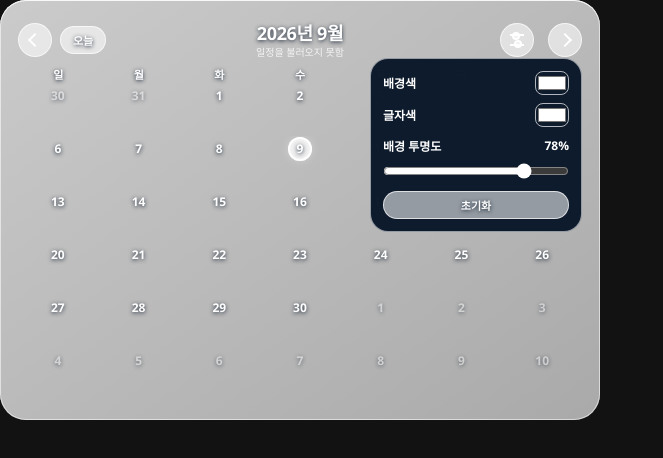
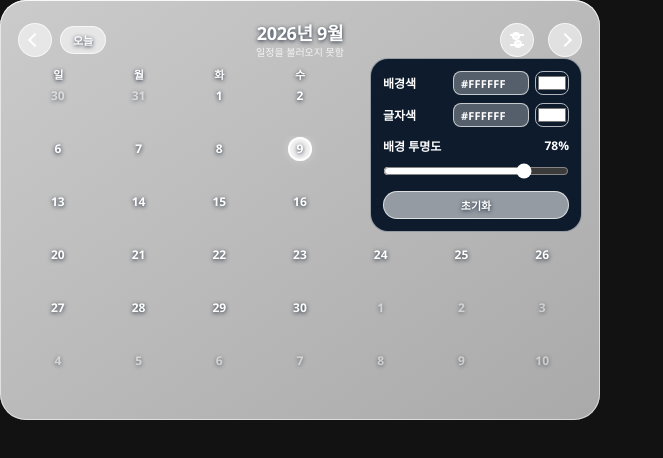
Before and after one commit to maxhong-1999/rainmeter-google-calendar, a website: page @Resources/calendar.html in a window 1280 px wide. Both pictures are taken after a click on the button 517 px from the left and 40 px from the top of the page. Shown: the whole page, without its empty margins (0-663 px from the left). Drawn offline with Linux system fonts and the light colour scheme; no server answers.

Commit message:
feat: add HEX theme color inputs

```diff
--- a/@Resources/calendar-theme-ui.mjs
+++ b/@Resources/calendar-theme-ui.mjs
@@ -16,6 +16,8 @@ export function createThemeSettingsController({
   settingsPanel,
   backgroundInput,
   foregroundInput,
+  backgroundHexInput = null,
+  foregroundHexInput = null,
   opacityInput,
   opacityOutput,
   resetButton,
@@ -35,6 +37,8 @@ export function createThemeSettingsController({
     root.style.setProperty('--theme-shadow', shadowForForeground(normalizedTheme.foreground));
     backgroundInput.value = normalizedTheme.background;
     foregroundInput.value = normalizedTheme.foreground;
+    if (backgroundHexInput) backgroundHexInput.value = normalizedTheme.background;
+    if (foregroundHexInput) foregroundHexInput.value = normalizedTheme.foreground;
     opacityInput.value = String(backgroundOpacity);
     opacityOutput.textContent = `${backgroundOpacity}%`;
     if (persist) saveTheme(storage, normalizedTheme);
@@ -49,6 +53,8 @@ export function createThemeSettingsController({
   settingsButton.addEventListener('click', () => setOpen(settingsPanel.hidden));
   backgroundInput.addEventListener('input', () => applyTheme({ background: backgroundInput.value, foreground: foregroundInput.value, backgroundOpacity: opacityInput.value }));
   foregroundInput.addEventListener('input', () => applyTheme({ background: backgroundInput.value, foreground: foregroundInput.value, backgroundOpacity: opacityInput.value }));
+  backgroundHexInput?.addEventListener('change', () => applyTheme({ background: backgroundHexInput.value, foreground: foregroundInput.value, backgroundOpacity: opacityInput.value }));
+  foregroundHexInput?.addEventListener('change', () => applyTheme({ background: backgroundInput.value, foreground: foregroundHexInput.value, backgroundOpacity: opacityInput.value }));
   opacityInput.addEventListener('input', () => applyTheme({ background: backgroundInput.value, foreground: foregroundInput.value, backgroundOpacity: opacityInput.value }));
   resetButton.addEventListener('click', () => applyTheme(DEFAULT_THEME));
   documentTarget.addEventListener('click', (event) => {
--- a/@Resources/calendar.css
+++ b/@Resources/calendar.css
@@ -271,7 +271,13 @@ html[data-sync="error"] #sync-state { color: rgb(var(--theme-foreground-rgb) / .
 
 .theme-field + .theme-field { margin-top: 8px; }
 
-.theme-field input {
+.theme-color-controls {
+  display: flex;
+  align-items: center;
+  gap: 6px;
+}
+
+.theme-field input[type="color"] {
   width: 34px;
   height: 24px;
   padding: 0;
@@ -279,6 +285,21 @@ html[data-sync="error"] #sync-state { color: rgb(var(--theme-foreground-rgb) / .
   border-radius: 8px;
   background: transparent;
   cursor: pointer;
+}
+
+.theme-hex {
+  width: 76px;
+  height: 24px;
+  padding: 0 7px;
+  border: 1px solid rgb(var(--theme-foreground-rgb) / .68);
+  border-radius: 8px;
+  background: rgb(var(--theme-background-rgb) / calc(var(--theme-background-opacity) * .38));
+  color: var(--text);
+  font: inherit;
+  font-size: 11px;
+  font-weight: 700;
+  letter-spacing: .02em;
+  text-transform: uppercase;
 }
 
 .theme-opacity-field {
--- a/@Resources/calendar.html
+++ b/@Resources/calendar.html
@@ -36,8 +36,8 @@
         <div id="calendar-grid" class="calendar-grid" role="grid" aria-label="월간 일정표"></div>
       </section>
       <section class="theme-settings-panel" id="theme-settings-panel" role="dialog" aria-label="색상 설정" hidden>
-        <label class="theme-field" for="theme-background"><span>배경색</span><input id="theme-background" type="color" value="#ffffff"></label>
-        <label class="theme-field" for="theme-foreground"><span>글자색</span><input id="theme-foreground" type="color" value="#ffffff"></label>
+        <label class="theme-field" for="theme-background"><span>배경색</span><span class="theme-color-controls"><input id="theme-background-hex" class="theme-hex" type="text" inputmode="text" maxlength="7" pattern="#[0-9A-Fa-f]{6}" spellcheck="false" aria-label="배경색 HEX 코드" value="#FFFFFF"><input id="theme-background" type="color" value="#ffffff"></span></label>
+        <label class="theme-field" for="theme-foreground"><span>글자색</span><span class="theme-color-controls"><input id="theme-foreground-hex" class="theme-hex" type="text" inputmode="text" maxlength="7" pattern="#[0-9A-Fa-f]{6}" spellcheck="false" aria-label="글자색 HEX 코드" value="#FFFFFF"><input id="theme-foreground" type="color" value="#ffffff"></span></label>
         <label class="theme-opacity-field" for="theme-opacity">
           <span>배경 투명도</span>
           <output id="theme-opacity-value" for="theme-opacity">78%</output>
--- a/@Resources/calendar.js
+++ b/@Resources/calendar.js
@@ -25,6 +25,8 @@ const themeSettingsButton = document.querySelector('#theme-settings-button');
 const themeSettingsPanel = document.querySelector('#theme-settings-panel');
 const themeBackground = document.querySelector('#theme-background');
 const themeForeground = document.querySelector('#theme-foreground');
+const themeBackgroundHex = document.querySelector('#theme-background-hex');
+const themeForegroundHex = document.querySelector('#theme-foreground-hex');
 const themeOpacity = document.querySelector('#theme-opacity');
 const themeOpacityValue = document.querySelector('#theme-opacity-value');
 const themeReset = document.querySelector('#theme-reset');
@@ -48,6 +50,8 @@ createThemeSettingsController({
   settingsPanel: themeSettingsPanel,
   backgroundInput: themeBackground,
   foregroundInput: themeForeground,
+  backgroundHexInput: themeBackgroundHex,
+  foregroundHexInput: themeForegroundHex,
   opacityInput: themeOpacity,
   opacityOutput: themeOpacityValue,
   resetButton: themeReset,
```
Also changed, not shown: tests/calendar-theme-ui.test.mjs (+38 -0 lines), tests/calendar-ui.test.mjs (+5 -0 lines).
